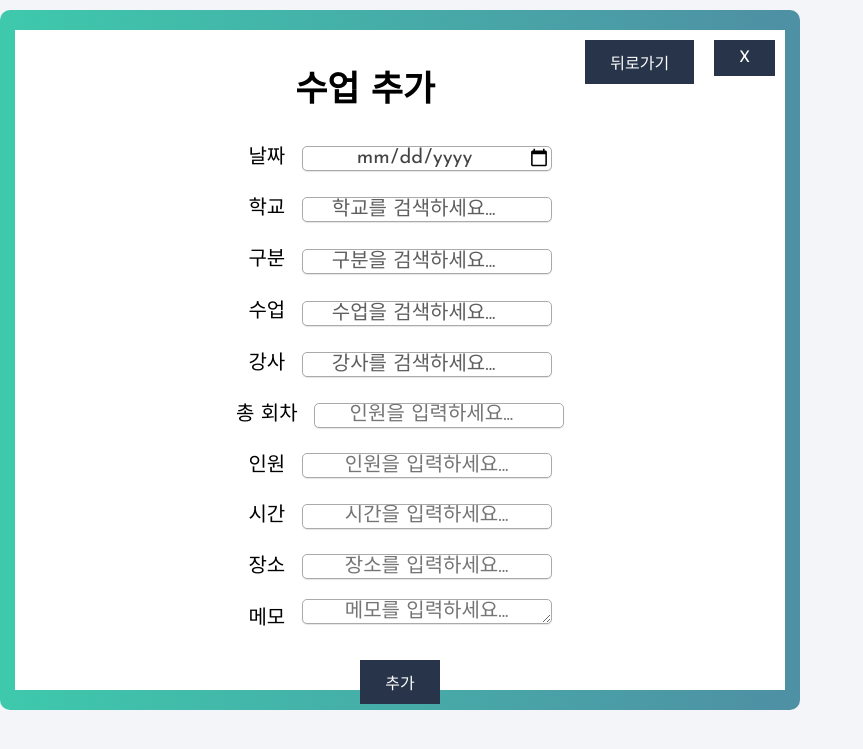
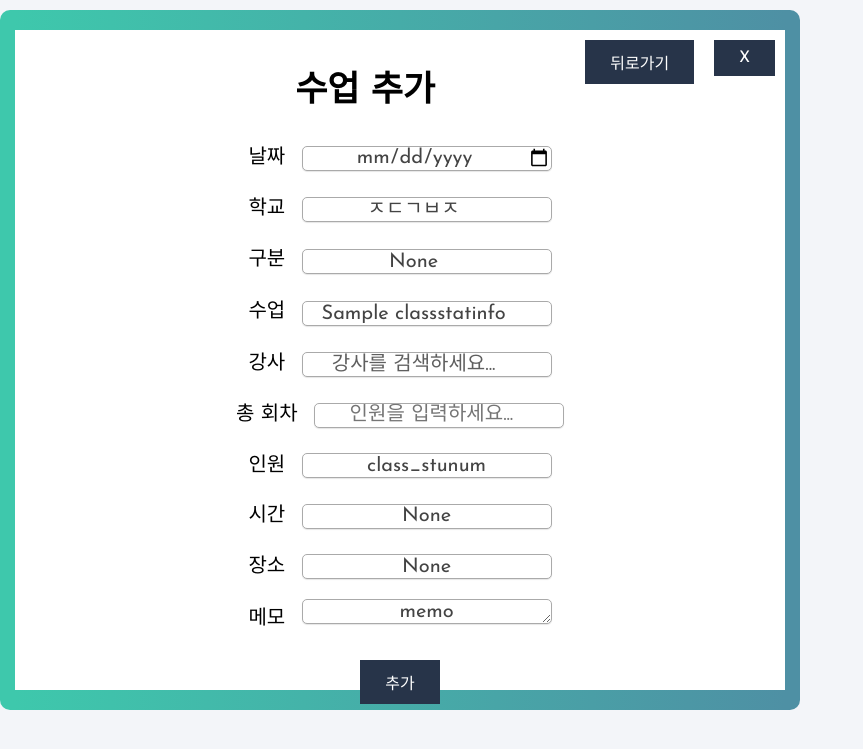
Before and after one commit to hanul500/dreamy, a Django app: template class/templates/class/class_update.html in a window 1280 px wide. Shown: the top 749 px of the page, without its empty margins (0-863 px from the left). Run offline with Django 3.2, Linux system fonts and the light colour scheme; the template is opened without the code that fills it: values that come from a table or form of the project are taken from there, others are empty; data comes from the database, SQL or seed files in the repository; tables that the repository leaves empty hold one stand-in row (values such as "Sample post"); parts of the project's set-up code (start-up, migrations or seed data) failed here and were passed over; some libraries are stand-ins or nearby versions.

Commit message:
진행상황 수정해주세요

```diff
--- a/class/models.py
+++ b/class/models.py
@@ -73,6 +73,8 @@
 	class_cal_meth = models.CharField(null=True, blank=True,max_length=120)
 	class_deposit_check = models.BooleanField(default=False)
 
+	class_process = models.CharField(null=True, blank=True, default="진행X", max_length=120)
+
 
 	objects = ClassManager()
 
--- a/class/templates/class/class_table.html
+++ b/class/templates/class/class_table.html
@@ -48,13 +48,14 @@
       				<td>{{i.class_date}}</td>
       				<td>{{i.class_schkey.sch_name}}</td>
       				<td>{{i.class_cate}}</td>
-      				<td>{{i.class_minicate}}</td>
+      				<td>{{i.class_statkey.class_minicate}}</td>
       				<td>{{i.class_stat}}</td>
       				<td>{{i.class_teakey.tea_name}}</td>
 			      	<td>{{i.class_stunum}}</td>
 			      	<td>{{i.class_time}}</td>
 			      	<td>{{i.class_place}}</td>
 			      	<td>{{i.memo}}</td>
+			      	<td>{{i.class_process}}</td>
 			      	<td>{{i.updated}}</td>
 			      	<td>{{i.user}}</td>
 			      	<td><a href="{{i.class_id}}/" target="popup" onclick="window.open('{{i.class_id}}/', '진행상황', 'width=1000', 'height=700'); return false;">진행상황</a></td>
--- a/class/templates/class/class_update.html
+++ b/class/templates/class/class_update.html
@@ -20,16 +20,20 @@
 	<form class="addclass"  method="POST" action=".">{% csrf_token %}
 		  	<div class="date">
             <label for='id_class_date'>날짜</label>
-		  	<input name='class_date' type="date" class="dateadd" placeholder="날짜를 선택하세요" id='id_class_date'>
+		  	<input name='class_date' type="date" class="dateadd" value="{{obj.class_date|date:"Y-m-d"}}" id='id_class_date'>
             </div>
 	  	<br>
             <div class="searchlist">
 	        <div>
 	          <label for='id_class_sch'>학교</label>
 	          <select name='class_sch' data-placeholder="학교를 검색하세요..." class="chosen-select" tabindex="2" id='id_class_sch'>
-	            <option value=""></option>
+
 	            {%for i in sch_obj%}
+	            {%if i.sch_name == obj.class_sch%}
+	            <option value="{{obj.class_sch}}" selected>{{obj.class_sch}}</option>
+	            {%else%}
 	            <option value="{{i}}">{{i}}</option>
+	            {%endif%}
 	            {%endfor%}
 	          </select>
 	        </div>
@@ -40,7 +44,7 @@
 	          <label for='id_class_cate'>구분</label>
 
 	          <select name='class_cate' data-placeholder="구분을 검색하세요..." class="chosen-select" tabindex="2" id='id_class_cate'>
-	            <option value=""></option>
+	            <option value="{{obj.class_cate}}" selected>{{obj.class_cate}}</option>
 	            <option value="자유학기">자유학기</option>
 	            <option value="동아리">동아리</option>
 	            <option value="기타">기타</option>
@@ -54,10 +58,14 @@
 	        <div>
 	          <label for='id_class_stat'>수업</label>
 	          <select name='class_stat' data-placeholder="수업을 검색하세요..." class="chosen-select" tabindex="2" id='id_class_stat'>
-	            <option value=""></option>
+
 
 	            {%for i in classstat_obj%}
+	            {%if i.classstat_title == obj.class_stat%}
+	            <option value="{{obj.class_stat}}" selected>{{obj.class_stat}}</option>
+	            {%else%}
 	            <option value="{{i}}">{{i}}</option>
+	            {%endif%}
 	            {%endfor%}
 	          </select>
 	        </div>
@@ -68,11 +76,12 @@
 	          <label for='id_class_tea'>강사</label>
 	          <select name='class_tea' data-placeholder="강사를 검색하세요..." class="chosen-select" tabindex="2" id='id_class_tea'>
 	            <option value=""></option>
-
-	            {%for i in tea_obj%}
-
+				{%for i in tea_obj%}
+	            {%if i.tea_name == obj.class_tea%}
+	            <option value="{{obj.class_tea}}" selected>{{obj.class_tea}}</option>
+	            {%else%}
 	            <option value="{{i}}">{{i}}</option>
-
+	            {%endif%}
 	            {%endfor%}
 	          </select>
 	        </div>
@@ -80,27 +89,27 @@
   		<br>
   		<div class="number">
   			<label for='id_class_count'>총 회차</label>
-		  	<input name='class_count' type="number" class="numberinput" placeholder="인원을 입력하세요..." id='id_class_count'>
+		  	<input name='class_count' type="number" class="numberinput" value="{{obj.class_count}}" placeholder="인원을 입력하세요..." id='id_class_count'>
             </div>
 		<br>
             <div class="number">
   			<label for='id_class_stunum'>인원</label>
-		  	<input name='class_stunum' type="text" class="numberinput" placeholder="인원을 입력하세요..." id='id_class_stunum'>
+		  	<input name='class_stunum' type="text" class="numberinput" value="{{obj.class_stunum}}" placeholder="인원을 입력하세요..." id='id_class_stunum'>
             </div>
 		<br>
             <div class="time">
 			<label for='id_class_time'>시간</label>
-		  	<input name='class_time' type="text" class="timeinput" placeholder="시간을 입력하세요..." id='id_class_time'>
+		  	<input name='class_time' type="text" class="timeinput" value="{{obj.class_time}}" placeholder="시간을 입력하세요..." id='id_class_time'>
             </div>
 		<br>
             <div class="place">
 			<label for='id_class_place'>장소</label>
-		  	<input name='class_place' type="text" class="placeinput" placeholder="장소를 입력하세요..." id='id_class_place'>
+		  	<input name='class_place' type="text" class="placeinput" value="{{obj.class_place}}" placeholder="장소를 입력하세요..." id='id_class_place'>
             </div>
         <br>
         <div class="place">
 			<label for='id_memo'>메모</label>
-		  	<textarea name='memo' row="10" cols="47" type="text" class="placeinput" placeholder="메모를 입력하세요..." id='id_memo'></textarea>
+		  	<textarea name='memo' row="10" cols="47" type="text" class="placeinput" placeholder="메모를 입력하세요..." id='id_memo'>{{obj.memo}}</textarea>
             </div>
         <br>
         <div class=submit>
--- a/class/templates/class/prgwin.html
+++ b/class/templates/class/prgwin.html
@@ -93,7 +93,7 @@
         </tr>
                 <tr>
           <td>수업준비</td>
-              <td><input id="11" type="checkbox" class="new-control-input"  value="5">가죽 가공 작업</td>
+              <td><input name="class_done" id="12" type="checkbox" class="new-control-input" {%if class_obj.class_done %} checked="checked" {%endif%} id="id_class_done" value="5">가죽 가공 작업</td>
                     <td>8/20</td>
         </tr>
                 <tr>
```
Also changed, not shown: class/views.py (+48 -1 lines), class/migrations/0011_classinfo_class_process.py (added).
